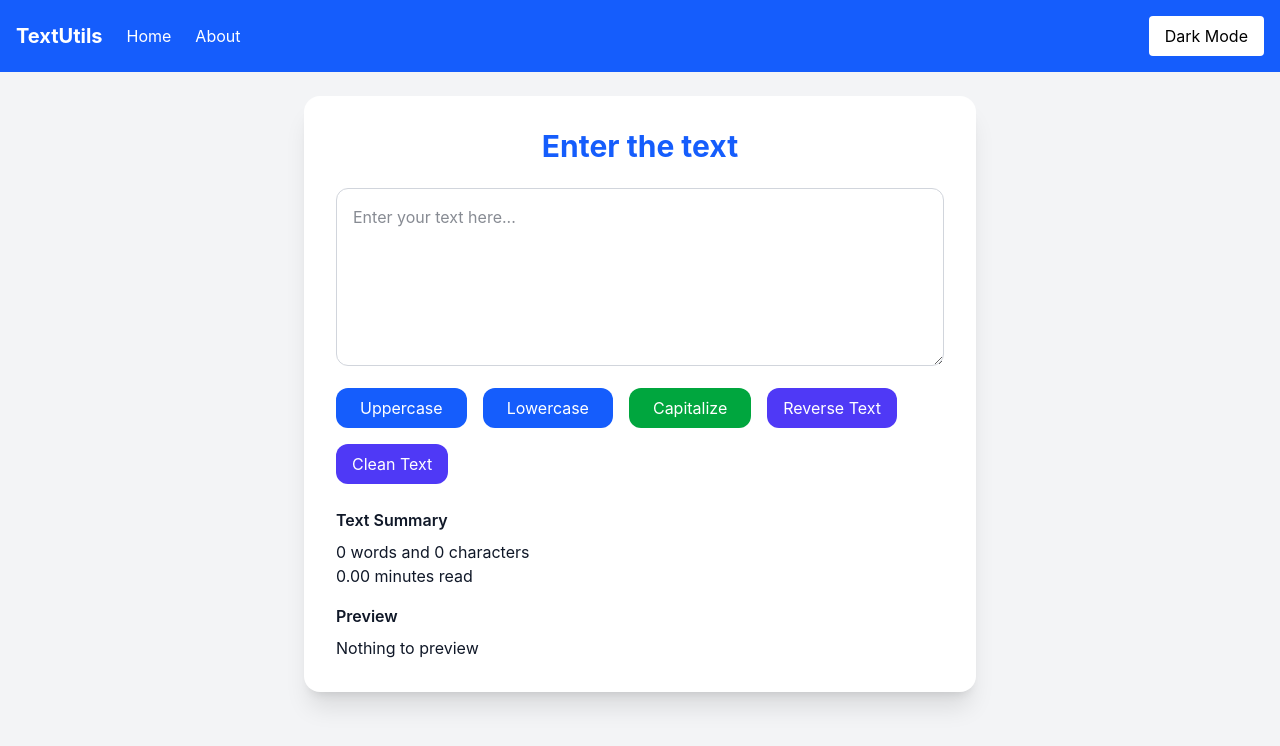
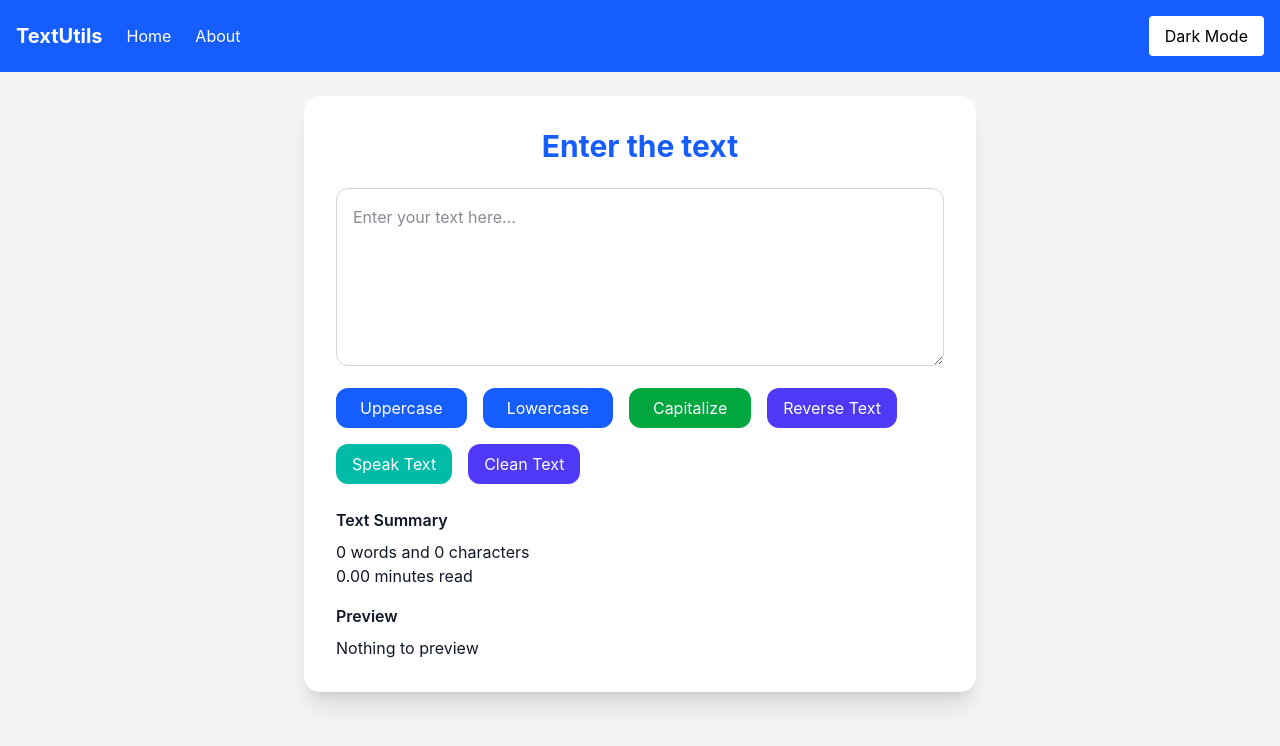
Before and after one commit to PARASADHIKARI-FLOKI/TextUtils, a React (Vite) app in the folder @latest/: page / in a window 1280 px wide. Shown: the top 746 px of the page. Built offline with nearby package versions, Linux system fonts and the light colour scheme.

Commit message:
add text speak

```diff
--- a/@latest/src/components/TextForm.jsx
+++ b/@latest/src/components/TextForm.jsx
@@ -30,9 +30,14 @@ const TextForm = ({ heading, mode }) => {
 
   const wordCount = text.trim() === "" ? 0 : text.trim().split(/\s+/).length;
 
-  const handleClean=()=>{
-    setText("")
-  }
+  const handleSpeakClick = () => {
+    const utterance = new SpeechSynthesisUtterance(text);
+    speechSynthesis.speak(utterance);
+  };
+
+  const handleClean = () => {
+    setText("");
+  };
 
   return (
     <div className="flex items-center justify-center p-6">
@@ -89,10 +94,16 @@ const TextForm = ({ heading, mode }) => {
             Reverse Text
           </button>
           <button
+            onClick={handleSpeakClick}
+            className="bg-teal-500 hover:bg-teal-600 text-white px-4 py-2 rounded-xl transition duration-300"
+          >
+            Speak Text
+          </button>
+          <button
             onClick={handleClean}
             className="bg-indigo-600 hover:bg-indigo-700 text-white px-4 py-2 rounded-xl transition duration-300"
           >
-           Clean Text
+            Clean Text
           </button>
         </div>
 
```
